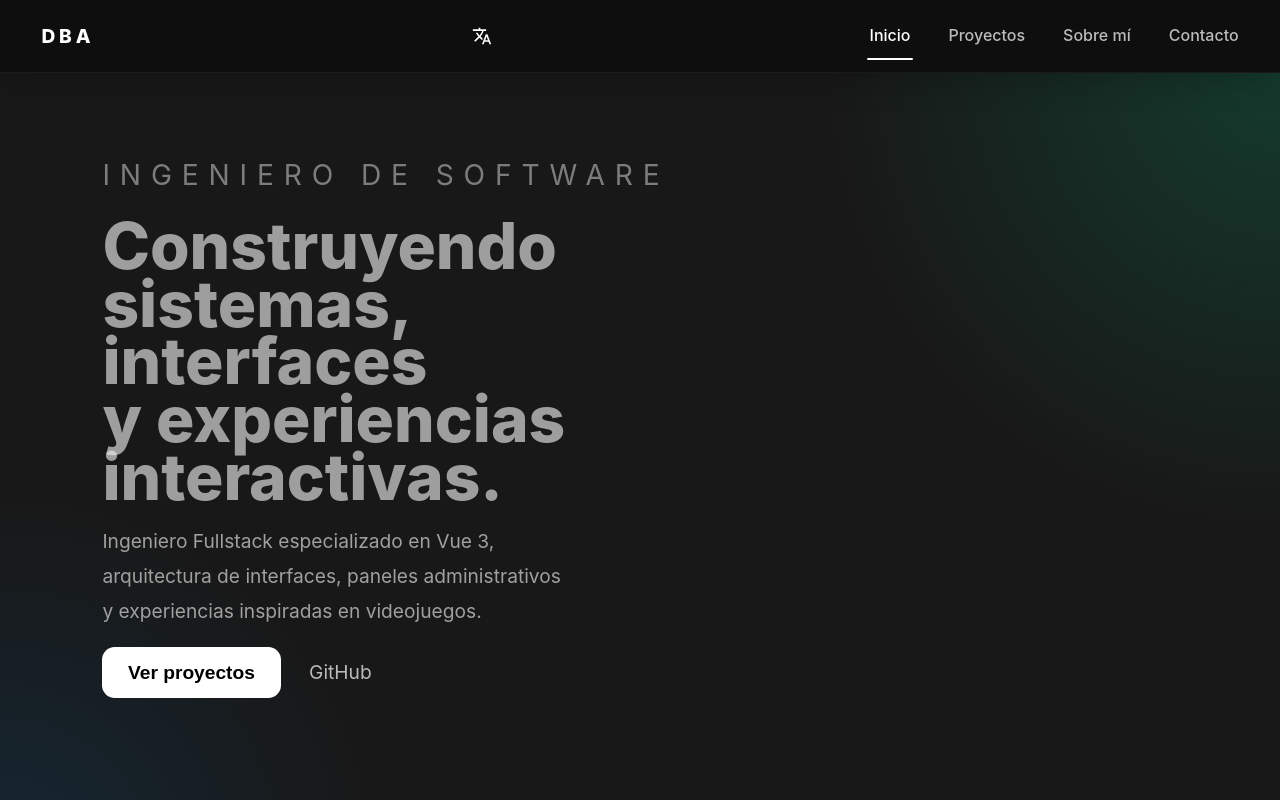
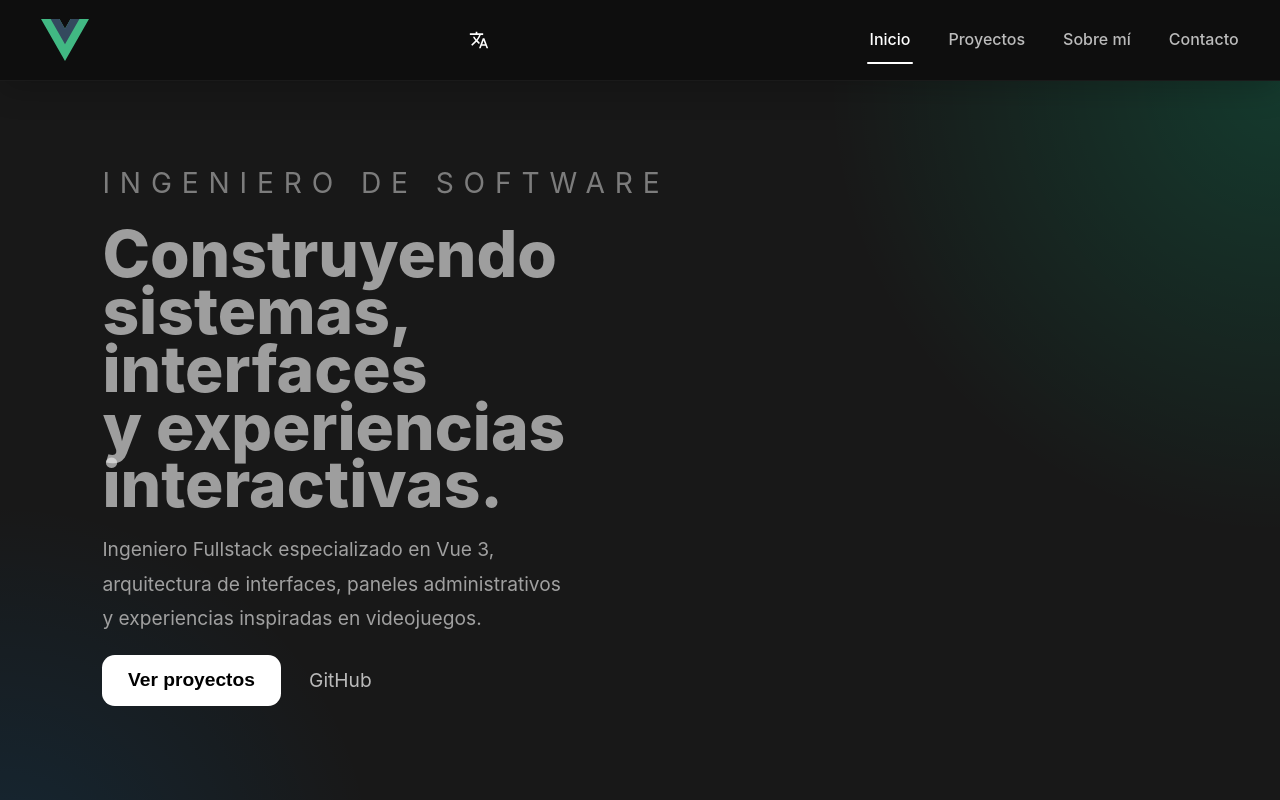
Before and after one commit to GoDie910/personal-website, a Vue app: page / in a window 1280 px wide. Shown: the top 800 px of the page. Built offline with nearby package versions, Linux system fonts and the light colour scheme.

Commit message:
Update NavbarBrand.vue

```diff
--- a/src/components/layout/AppNavbar/NavbarBrand.vue
+++ b/src/components/layout/AppNavbar/NavbarBrand.vue
@@ -3,34 +3,36 @@
     to="/"
     class="logo"
   >
-    DBA
+    <img
+      :src="logo"
+      alt="Logo"
+    >
   </RouterLink>
 </template>
 
 <script setup lang="ts">
   import { RouterLink } from 'vue-router'
+  import logo from '@/assets/logo.svg'
 </script>
 
 <style scoped>
   .logo {
-  font-size: clamp(1.2rem, 1.25vw, 6.6vh);
-
-  font-weight: 800;
-
-  letter-spacing: 0.2em;
-
-  color: white;
-
+    display: inline-flex;
+    align-items: center;
     text-decoration: none;
-
     transition:
       opacity 0.2s ease,
       transform 0.2s ease;
   }
 
+  .logo img {
+    display: block;
+    width: 48px;   /* or whatever size you want */
+    height: auto;
+  }
+
   .logo:hover {
     opacity: 0.7;
-
     transform: translateY(-0.1rem);
   }
 </style>
```
Lines whose indentation alone changed are shown as unchanged.
